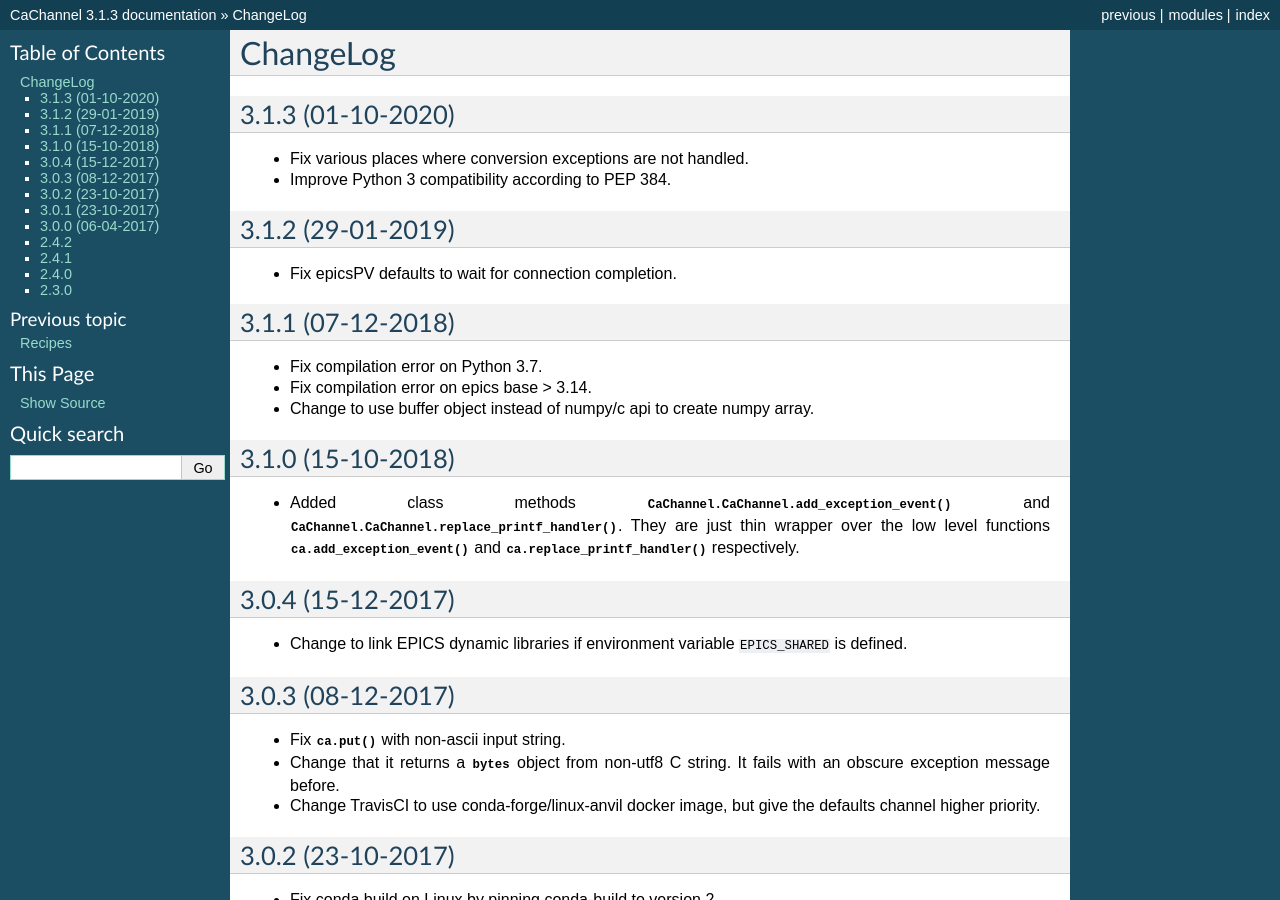
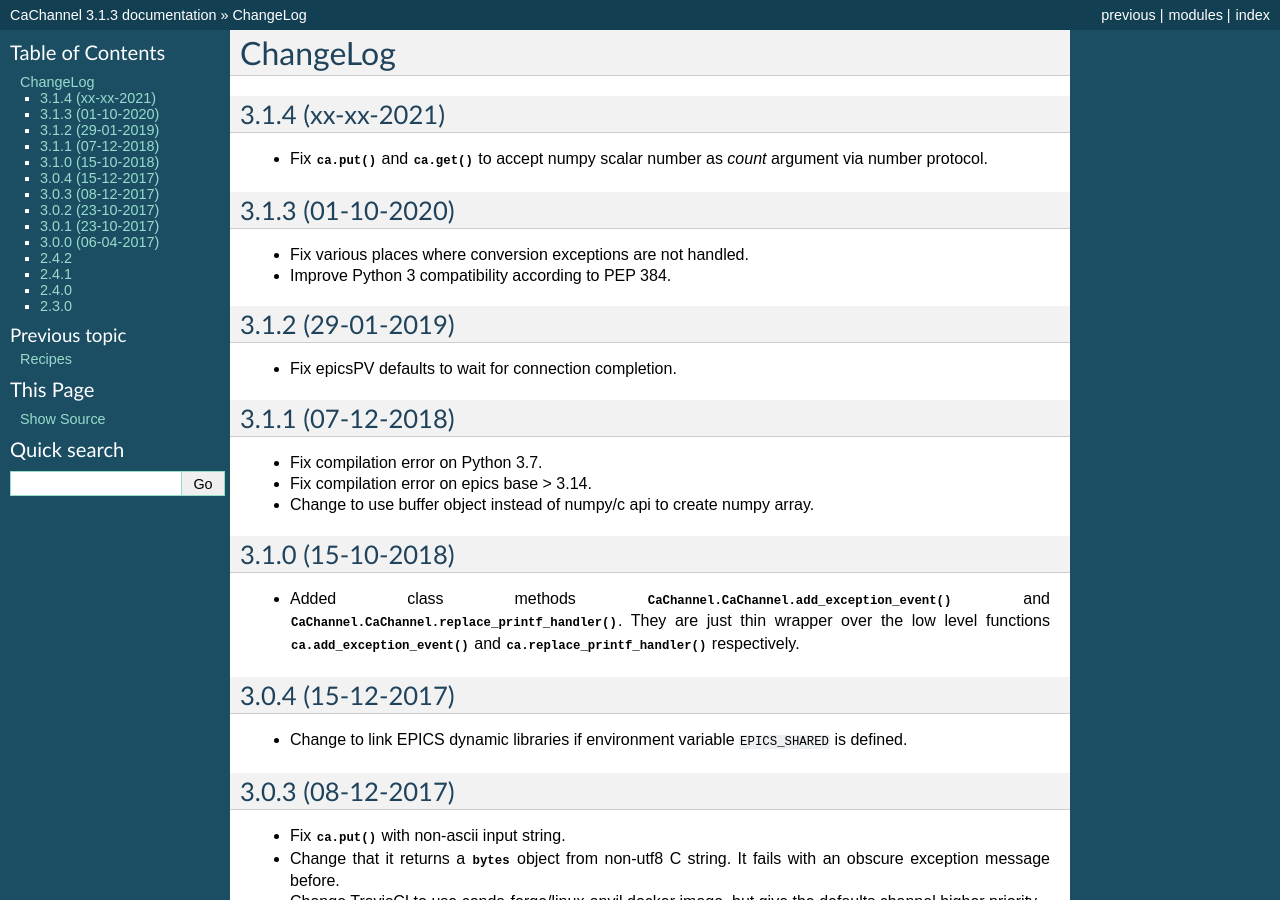
Before and after one commit to CaChannel/CaChannel, a Sphinx documentation site: the page built from docs/source/changes.rst, in a window 1280 px wide and 900 px high. Built offline with Sphinx 7.4.7, drawn with Linux system fonts in a browser that asks for light colours.

Commit message:
update release notes

```diff
--- a/docs/source/changes.rst
+++ b/docs/source/changes.rst
@@ -1,5 +1,10 @@
 ChangeLog
 =========
+
+3.1.4 (xx-xx-2021)
+------------------
+
+- Fix :py:meth:`ca.put` and :py:meth:`ca.get` to accept numpy scalar number as *count* argument via number protocol.
 
 3.1.3 (01-10-2020)
 ------------------
```
